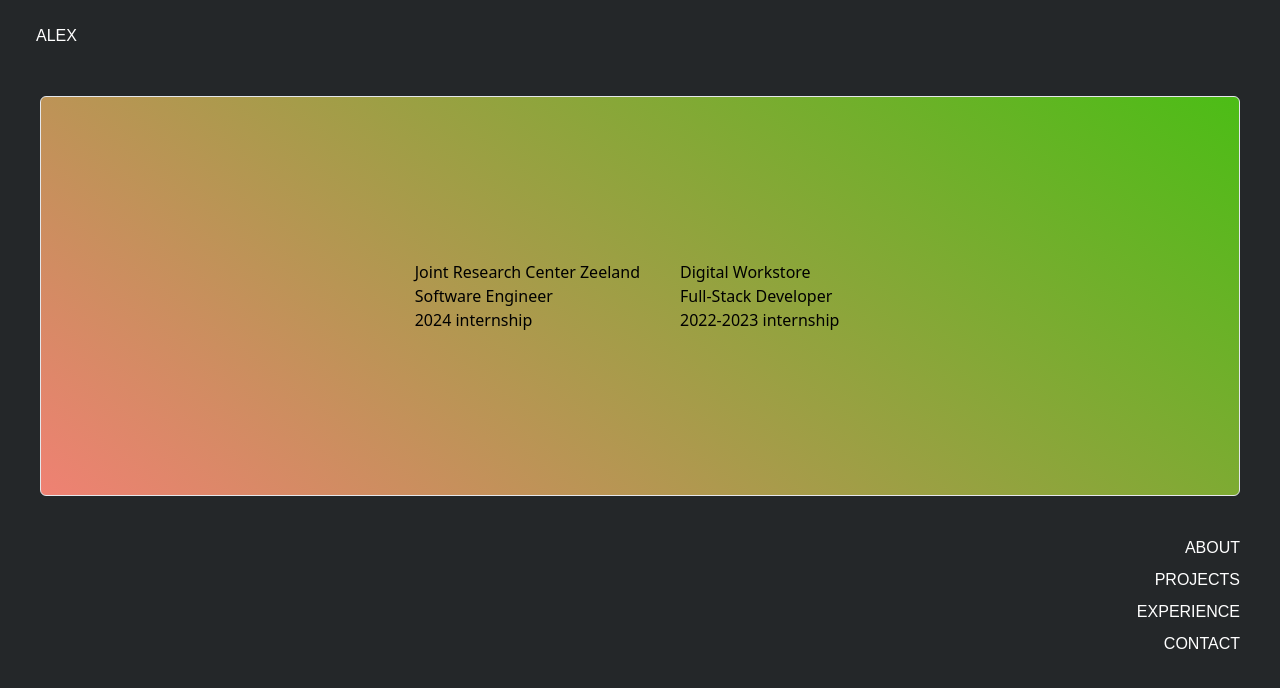
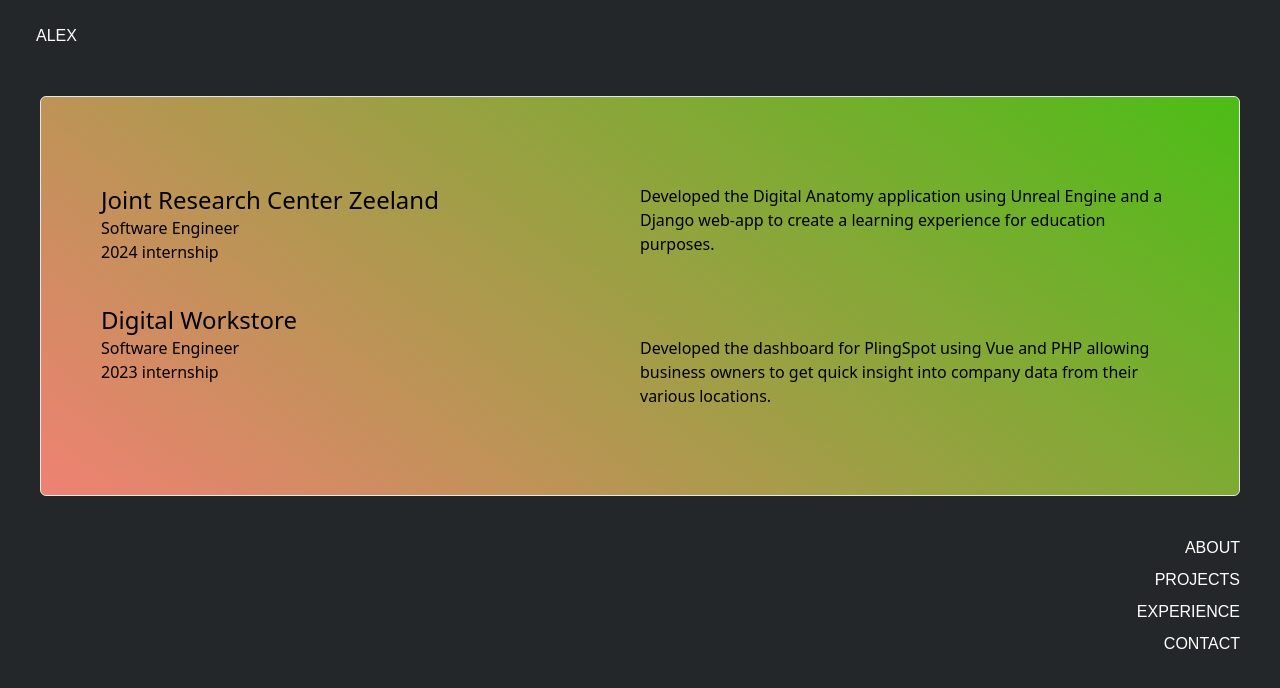
Before and after one commit to AlexGit123/portfolio, a Vue app: page / in a window 1280 px wide. Both pictures are taken after a click on the button "EXPERIENCE". Shown: the top 688 px of the page. Built offline with nearby package versions, Linux system fonts and the light colour scheme; a web font is replaced by a local one.

Commit message:
info for experience page. updated project img

```diff
--- a/src/components/ProjectCardComponent.vue
+++ b/src/components/ProjectCardComponent.vue
@@ -1,8 +1,6 @@
-<!-- TODO add content, test for more than four project cards -->
 <template>
         <div class="pb-8">
             <div class="flex">
-                <!-- <img class="rounded" :src="(`src/assets/${project.img}`)"> -->
                 <img class="rounded" :src="getImageURL()">
 
             </div>
@@ -19,7 +17,6 @@ export default {
     methods: {
         getImageURL() {
             try {
-                // return `src/assets/${this.project.img}`
                 return (`/${this.project.img}`);
             } catch (e) {
                 console.log("image not found")
--- a/src/views/ExperienceView.vue
+++ b/src/views/ExperienceView.vue
@@ -1,17 +1,26 @@
 <template>
-    <div class="grid grid-cols-2">
+    <div class="grid grid-cols-2 p-5">
         <!-- Left side content -->
-        <div class="pl-10 ">
-            <h1>Joint Research Center Zeeland</h1>
-            <h1>Software Engineer</h1>
-            <h1>2024 internship</h1>
+        <div class="pl-10">
+            <div class="pb-10">
+                <h1 class="text-2xl">Joint Research Center Zeeland</h1>
+                <h1>Software Engineer</h1>
+                <h1>2024 internship</h1>
+            </div>
 
+            <div>
+                <h1 class="text-2xl">Digital Workstore</h1>
+                <h1>Software Engineer</h1>
+                <h1>2023 internship</h1>
+            </div>
         </div>
-        <!-- Right side content -->
-        <div class="pl-10">
-            <h1>Digital Workstore</h1>
-            <h1>Full-Stack Developer</h1>
-            <h1>2022-2023 internship</h1>
+
+        <div class="pr-10">
+            <div class="pb-20">
+                <p>Developed the Digital Anatomy application using Unreal Engine and a Django web-app to create a learning experience for education purposes.</p>
+            </div>
+
+            <p>Developed the dashboard for PlingSpot using Vue and PHP allowing business owners to get quick insight into company data from their various locations. </p>
         </div>
     </div>
 </template>
```
Also changed, not shown: public/portfolioimg.png.
